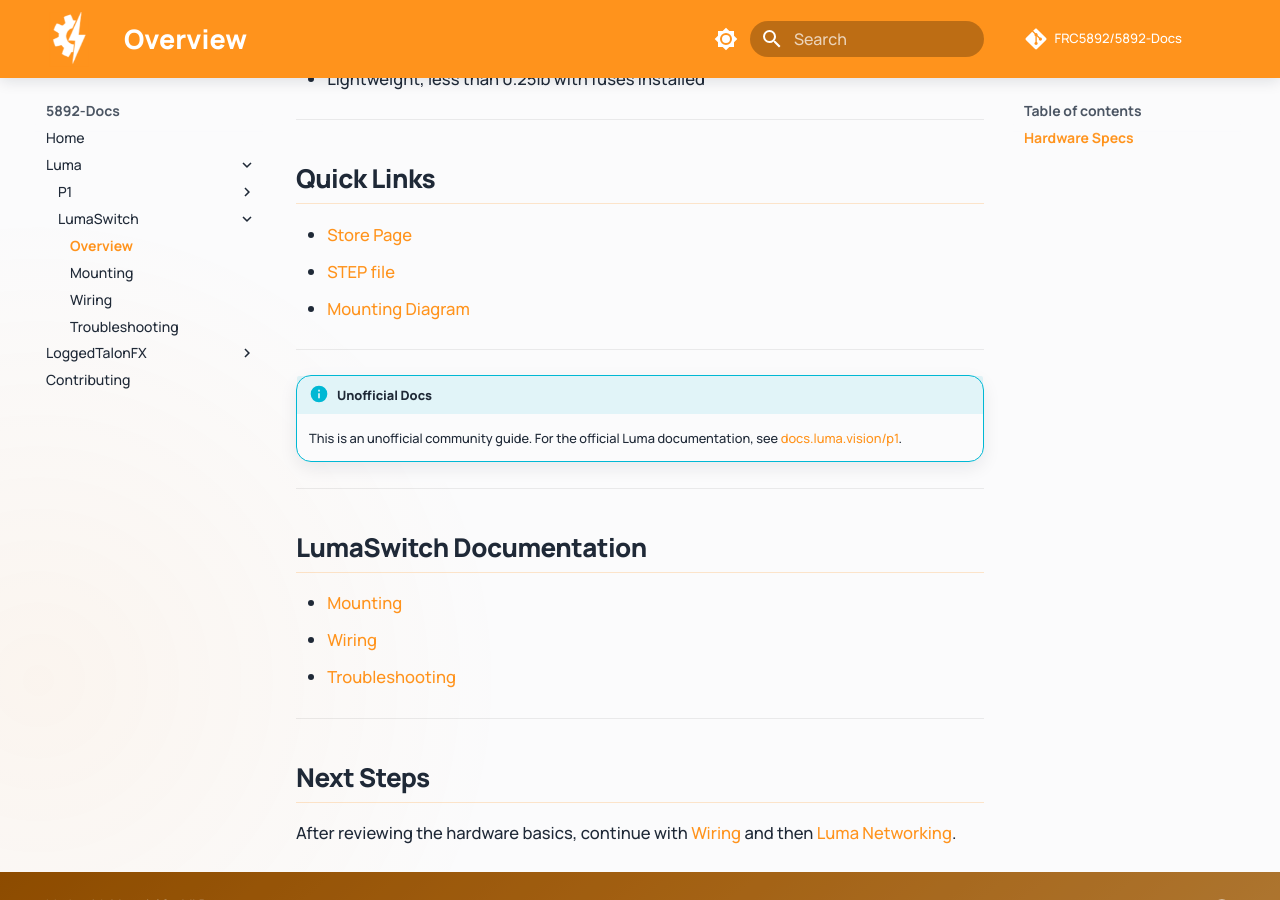
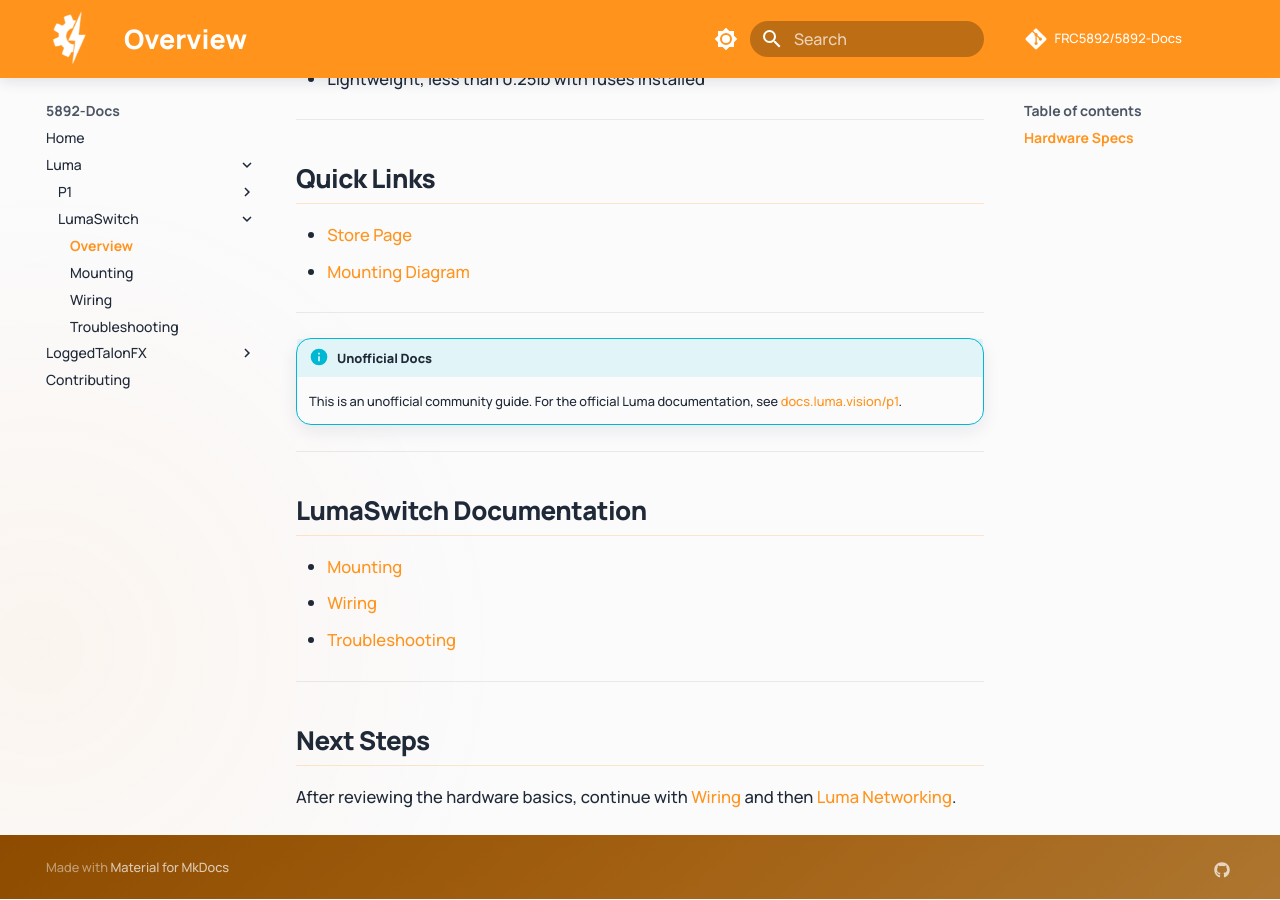
Before and after one commit to FRC5892/Luma-Docs, an MkDocs documentation site: the page built from docs/guides/lumaswitch/overview.md, in a window 1280 px wide and 900 px high, scrolled down 802 px. Built offline with MkDocs 1.6.1 and Material for MkDocs 9.7.7, drawn with Linux system fonts in a browser that asks for light colours; comment, search, counter and statistics services are not loaded.

Commit message:
Update Quick Links in LumaSwitch overview: replace STEP file and PDF link with updated Mounting Diagram

```diff
--- a/docs/guides/lumaswitch/overview.md
+++ b/docs/guides/lumaswitch/overview.md
@@ -27,8 +27,7 @@ Five port passive PoE ethernet switch built specifically for the needs of FRC ro
 
 ## Quick Links
 * [Store Page](https://luma.vision/products/lumaswitch)
-* [STEP file](../files/LumaSwitch%20Assembly%20Public.step)
-* [Mounting Diagram](../files/LumaSwitch%20Assembly%20Public%20Drawing.pdf)
+* [Mounting Diagram](../../../networking-diagram-vividhosting.webp)
 <!-- * [Enclosure 3D printing files]() -->
 
 ---
```
